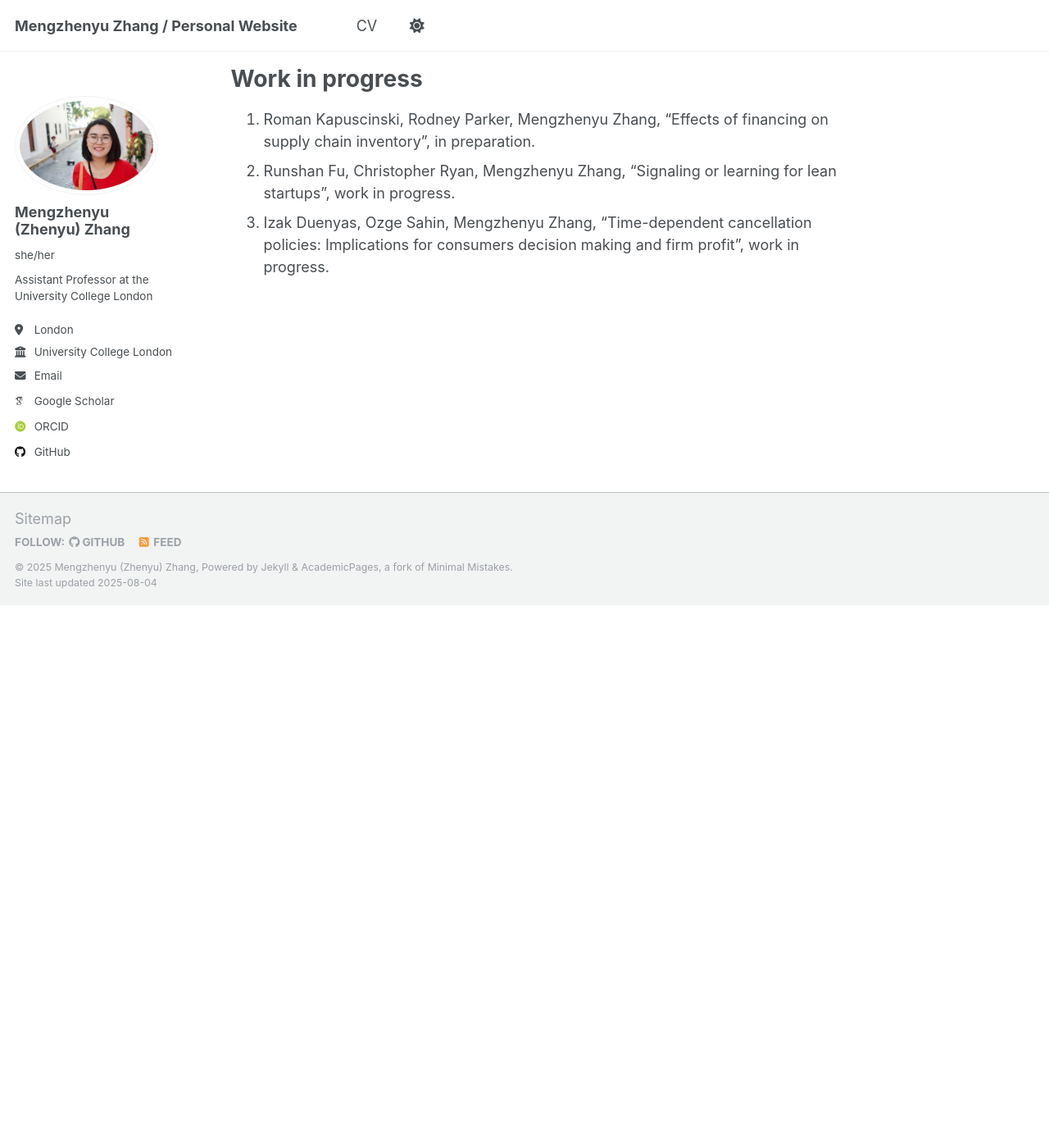
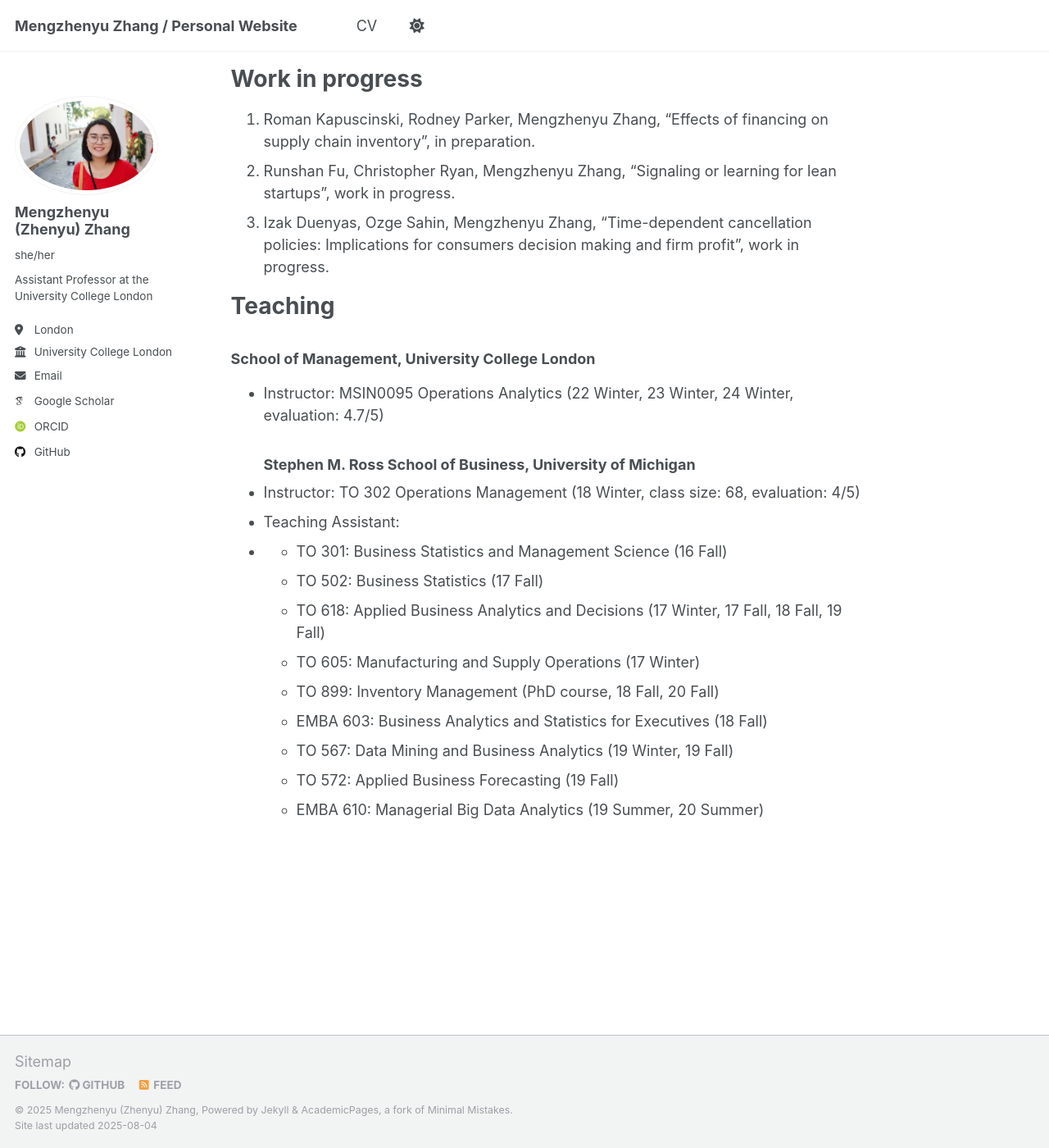
Before and after one commit to mengzhenyuzhang/mengzhenyuzhang.github.io, a Jekyll site: the page built from _pages/about.md, in a window 1280 px wide and 1400 px high, scrolled down 811 px. Shown: the whole window at 82% size. Built offline with Jekyll 4.4.1, drawn with Linux system fonts in a browser that asks for light colours; some web fonts are replaced; a script that is not in the unit is left out; before the commit the page ends 1549 px from its top, so only the background shows below that.

Commit message:
Update about.md

```diff
--- a/_pages/about.md
+++ b/_pages/about.md
@@ -26,3 +26,20 @@ Work in progress
 1. Roman Kapuscinski, Rodney Parker, Mengzhenyu Zhang, “Effects of financing on supply chain inventory”, in preparation.
 2. Runshan Fu, Christopher Ryan, Mengzhenyu Zhang, “Signaling or learning for lean startups”, work in progress.
 3. Izak Duenyas, Ozge Sahin, Mengzhenyu Zhang, “Time-dependent cancellation policies: Implications for consumers decision making and firm profit”, work in progress.
+
+Teaching
+======
+### School of Management, University College London
+- Instructor: MSIN0095 Operations Analytics (22 Winter, 23 Winter, 24 Winter, evaluation: 4.7/5)
+### Stephen M. Ross School of Business, University of Michigan
+- Instructor: TO 302 Operations Management (18 Winter, class size: 68, evaluation: 4/5)
+- Teaching Assistant:
+- * TO 301: Business Statistics and Management Science (16 Fall)
+  * TO 502: Business Statistics (17 Fall)
+  * TO 618: Applied Business Analytics and Decisions (17 Winter, 17 Fall, 18 Fall, 19 Fall)
+  * TO 605: Manufacturing and Supply Operations (17 Winter)
+  * TO 899: Inventory Management (PhD course, 18 Fall, 20 Fall)
+  * EMBA 603: Business Analytics and Statistics for Executives (18 Fall)
+  * TO 567: Data Mining and Business Analytics (19 Winter, 19 Fall)
+  * TO 572: Applied Business Forecasting (19 Fall)
+  * EMBA 610: Managerial Big Data Analytics (19 Summer, 20 Summer)
```
